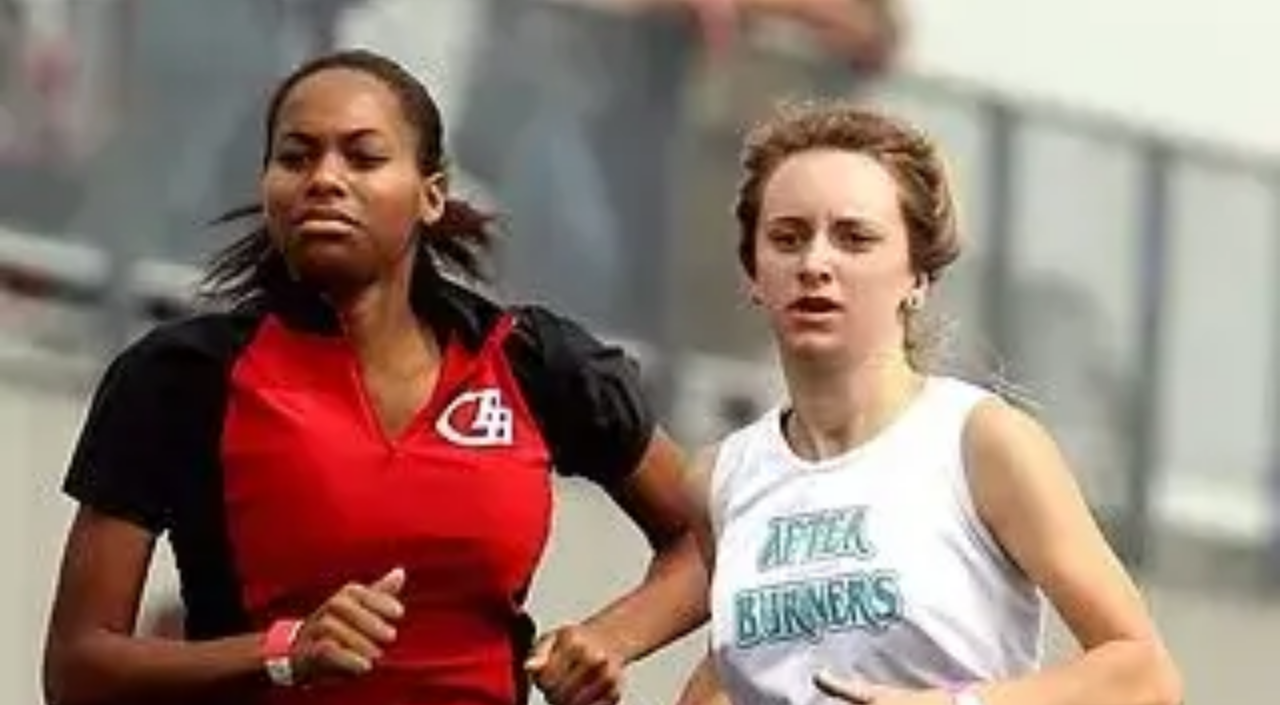
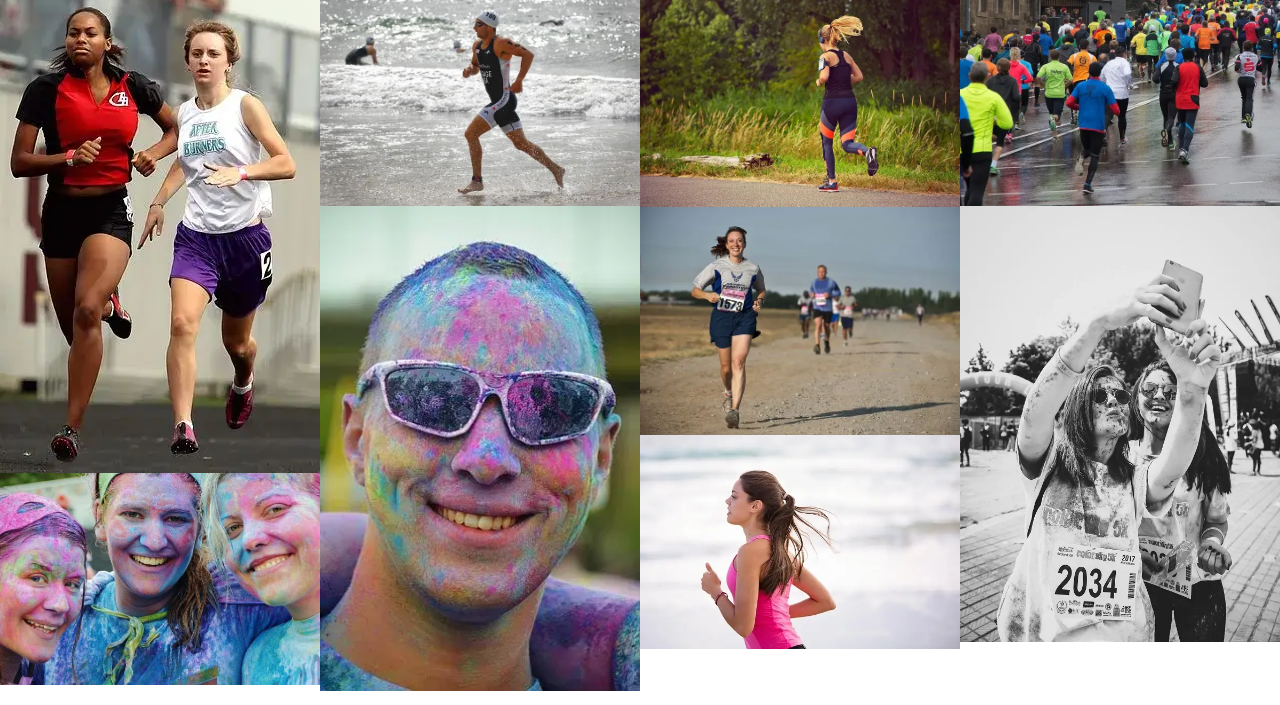
Before and after one commit to tomMckechnie-90/love-running, a plain HTML site: page gallery.html in a window 1280 px wide. Shown: the part 86-791 px from the top of the page. Drawn offline with nearby package versions, Linux system fonts and the light colour scheme.

Commit message:
Increase gallery columns on larger screens

```diff
--- a/assets/css/style.css
+++ b/assets/css/style.css
@@ -220,6 +220,16 @@ hr {
     color: #3a3a3a;
 }
 
+/* Media query: larger or landscape phones (576px and up) */
+@media screen and (min-width: 576px) {
+    #photos{
+        column-count: 2;
+        column-gap: 0;
+    }
+
+}
+
+
 /* Media query: tablets and larger (768 and up) */
 @media screen and (min-width: 768px) {
 
@@ -278,6 +288,10 @@ hr {
         text-align: end;
         align-self: flex-end;
     }
+    /* Gallery */
+    #photos{
+        column-count: 3;
+    }
 
 }
 
@@ -316,6 +330,9 @@ hr {
     #benefits-physical > div {
         align-self: flex-end;
     }
+    /* Gallery */
+    #photos{
+        column-count: 4;
 
 
 }
```
